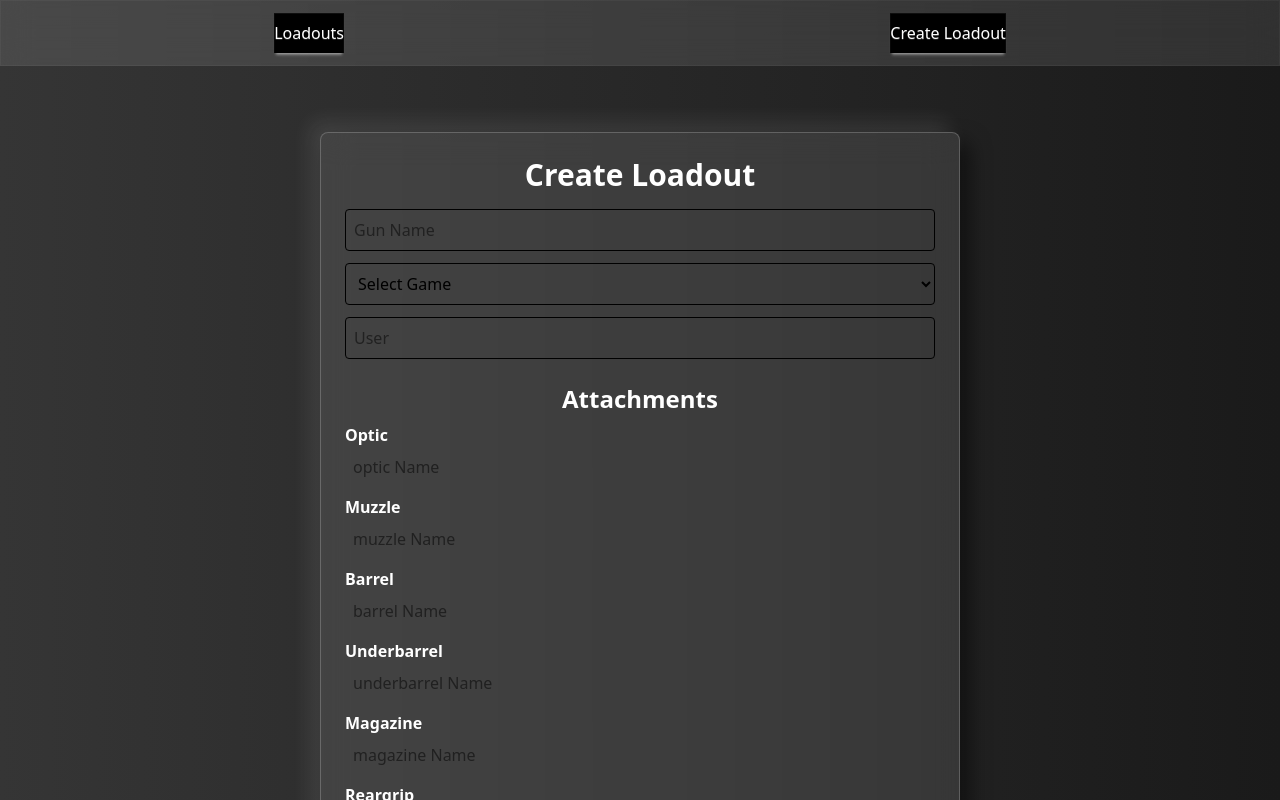
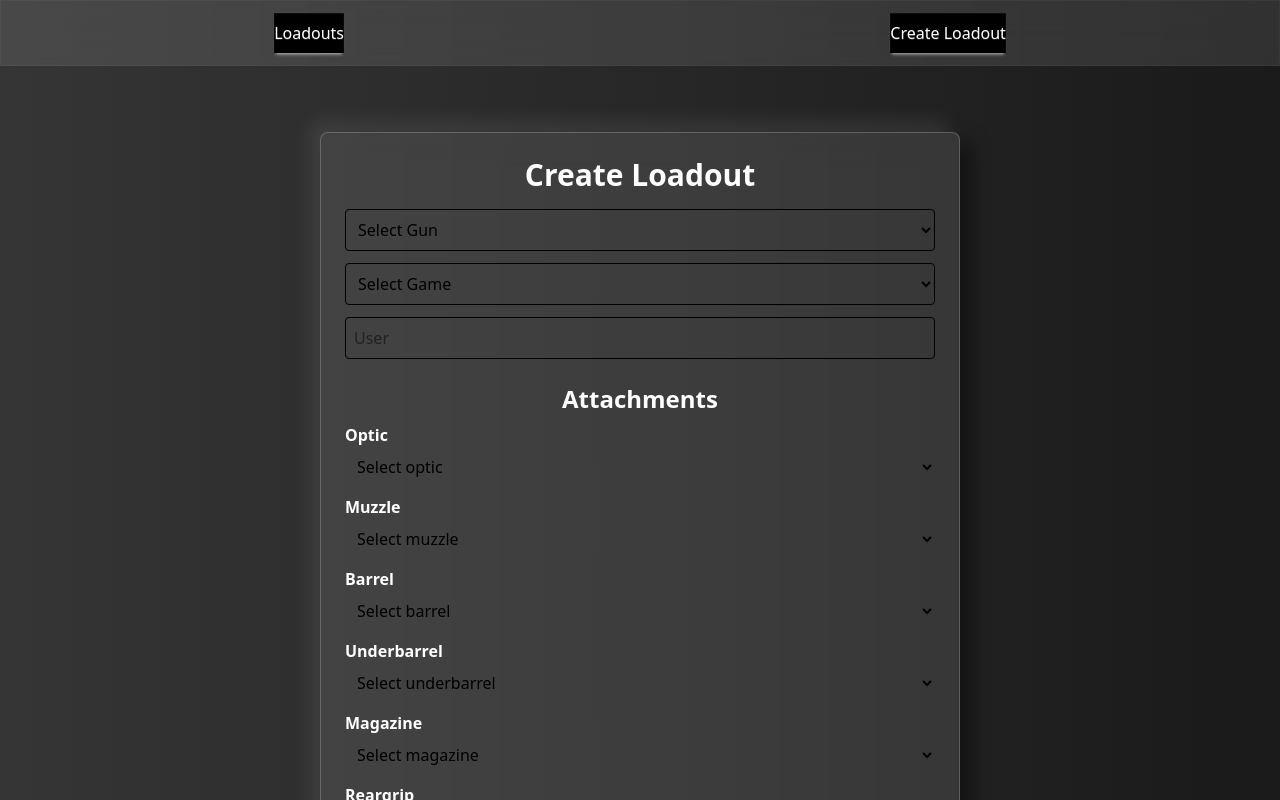
Before and after one commit to strahinjazoranovic/MetaLoad, a Next.js app: page /create in a window 1280 px wide. Shown: the top 800 px of the page. Built offline with nearby package versions, Linux system fonts and the light colour scheme.

Commit message:
V0.1.5.8
1. Improved the create page with new code, still not finished

```diff
--- a/package.json
+++ b/package.json
@@ -11,7 +11,7 @@
   "dependencies": {
     "mysql2": "^3.14.0",
     "next": "15.2.4",
-    "pg": "^8.16.0",
+    "pg": "^8.16.3",
     "react": "^19.0.0",
     "react-dom": "^19.0.0"
   },
--- a/src/app/api/create/route.ts
+++ b/src/app/api/create/route.ts
@@ -12,12 +12,12 @@ const pool = new Pool({
 export async function POST(request: Request) {
   const client = await pool.connect();
   try {
-    const { name, game, user, photos, attachments } = await request.json();
+    const { name, game, user, attachments } = await request.json();
 
     // Insert gun
     const gunResult = await client.query(
-      'INSERT INTO guns (name, game, "user", photos) VALUES ($1, $2, $3, $4) RETURNING id',
-      [name, game, user, photos]
+      'INSERT INTO guns (name, game, "user") VALUES ($1, $2, $3) RETURNING id',
+      [name, game, user]
     );
     const gunId = gunResult.rows[0].id;
 
--- a/src/app/create/page.tsx
+++ b/src/app/create/page.tsx
@@ -1,6 +1,63 @@
 "use client";
 import React, { useState } from "react";
 import "../ui/globals.css";
+
+// Example options for each attachment type
+const ATTACHMENT_OPTIONS = {
+  optic: ["none"],
+  muzzle: [
+    "Monolithic Suppressor",
+
+    "Compensator",
+
+    "Flash Hider",
+
+    "Recoil Springs",
+
+    "Suppressor",
+  ],
+  barrel: ["none"],
+  underbarrel: ["none"],
+  magazine: ["none"],
+  reargrip: ["none"],
+  stock: ["none"],
+  laser: ["none"],
+  firemods: ["none"],
+};
+
+const GUN_OPTIONS = [
+  "--- Assault Rifles ---",
+  "ABR A1",
+  "FFAR 1",
+  "Kilo 141",
+  "CR-56 AMAX",
+  "Cypher 091",
+  "Krig C",
+  "GPR 91",
+  "Model L",
+  "Goblin Mk2",
+  "AS VAL",
+  "AMES 85",
+  "XM4",
+  "AK-74",
+  "--- Submachine Guns ---",
+  "LC10",
+  "Ladra",
+  "PPSh-41",
+  "Saug",
+  "KSV",
+  "PP-919",
+  "Kompakt 92",
+  "Jackal PDW",
+  "Tanto .22",
+  "C9",
+  "--- Sniper Rifles ---",
+  "HDR",
+  "AMR Mod 4",
+  "LW3A1 Frostline",
+  "LR 7.62",
+  "SVD",
+];
 
 export default function CreateLoadouts() {
   const [form, setForm] = useState({
@@ -86,15 +143,21 @@ export default function CreateLoadouts() {
           </h2>
           <form onSubmit={handleSubmit}>
             <div className="flex flex-col gap-3">
-              <input
-                placeholder="Gun Name"
+              <select
                 value={form.name}
                 onChange={(e) =>
                   setForm((f) => ({ ...f, name: e.target.value }))
                 }
                 className="p-2 rounded w-full text-black border border-white-500"
                 required
-              />
+              >
+                <option value="">Select Gun</option>
+                {GUN_OPTIONS.map((gun) => (
+                  <option key={gun} value={gun}>
+                    {gun}
+                  </option>
+                ))}
+              </select>
 
               <select
                 value={form.game}
@@ -142,8 +205,7 @@ export default function CreateLoadouts() {
                   </h4>
                   {(form[type] as { name: string }[]).map((att, idx) => (
                     <div key={idx} className="flex gap-2 mb-2">
-                      <input
-                        placeholder={`${type} Name`}
+                      <select
                         value={att.name}
                         onChange={(e) =>
                           setForm((prev) => {
@@ -159,7 +221,14 @@ export default function CreateLoadouts() {
                         }
                         className="p-2 rounded text-black flex-1"
                         required
-                      />
+                      >
+                        <option value="">Select {type}</option>
+                        {ATTACHMENT_OPTIONS[type].map((option) => (
+                          <option key={option} value={option}>
+                            {option}
+                          </option>
+                        ))}
+                      </select>
                     </div>
                   ))}
                 </div>
--- a/src/app/page.tsx
+++ b/src/app/page.tsx
@@ -2,5 +2,4 @@ import { redirect } from "next/navigation";
 
 export default function Home() {
   redirect("/loads");
-  return null;
 }
```
Also changed, not shown: 2 other files (tests, documents, lock files or other folders).
